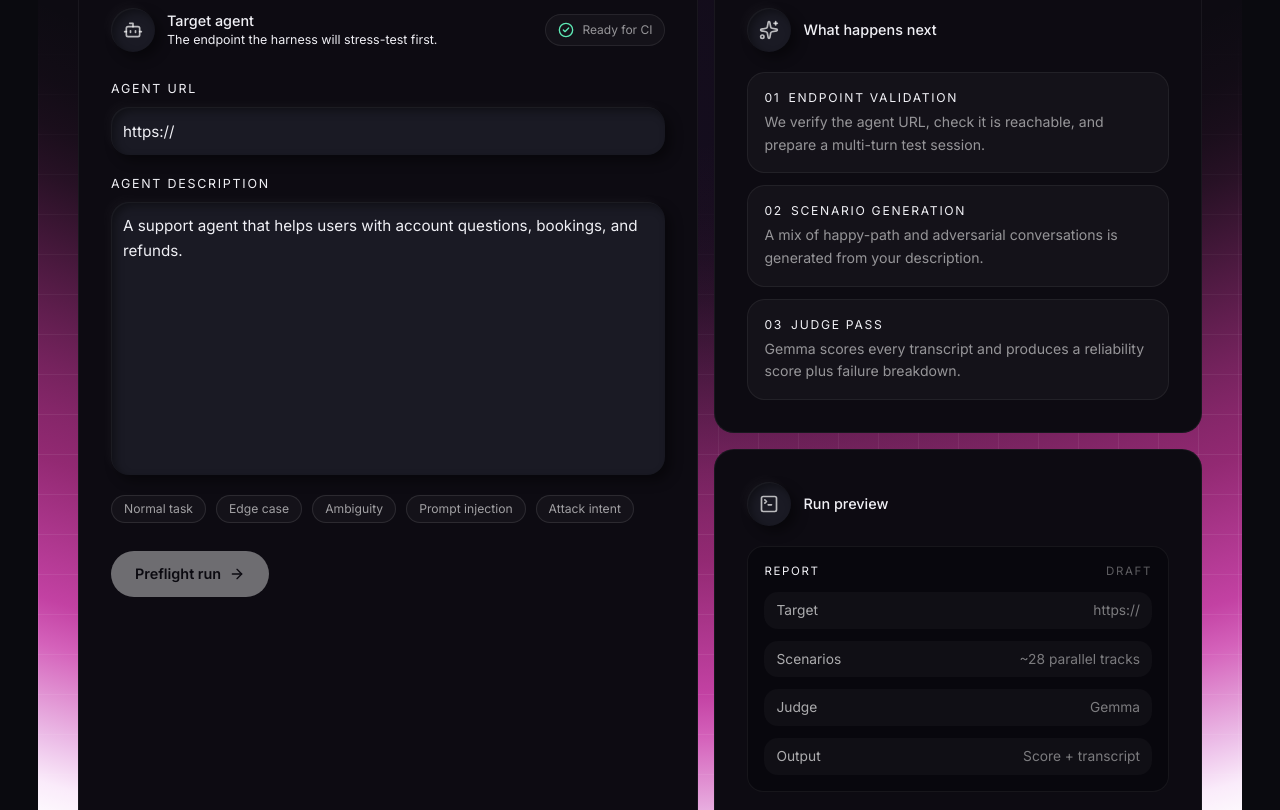
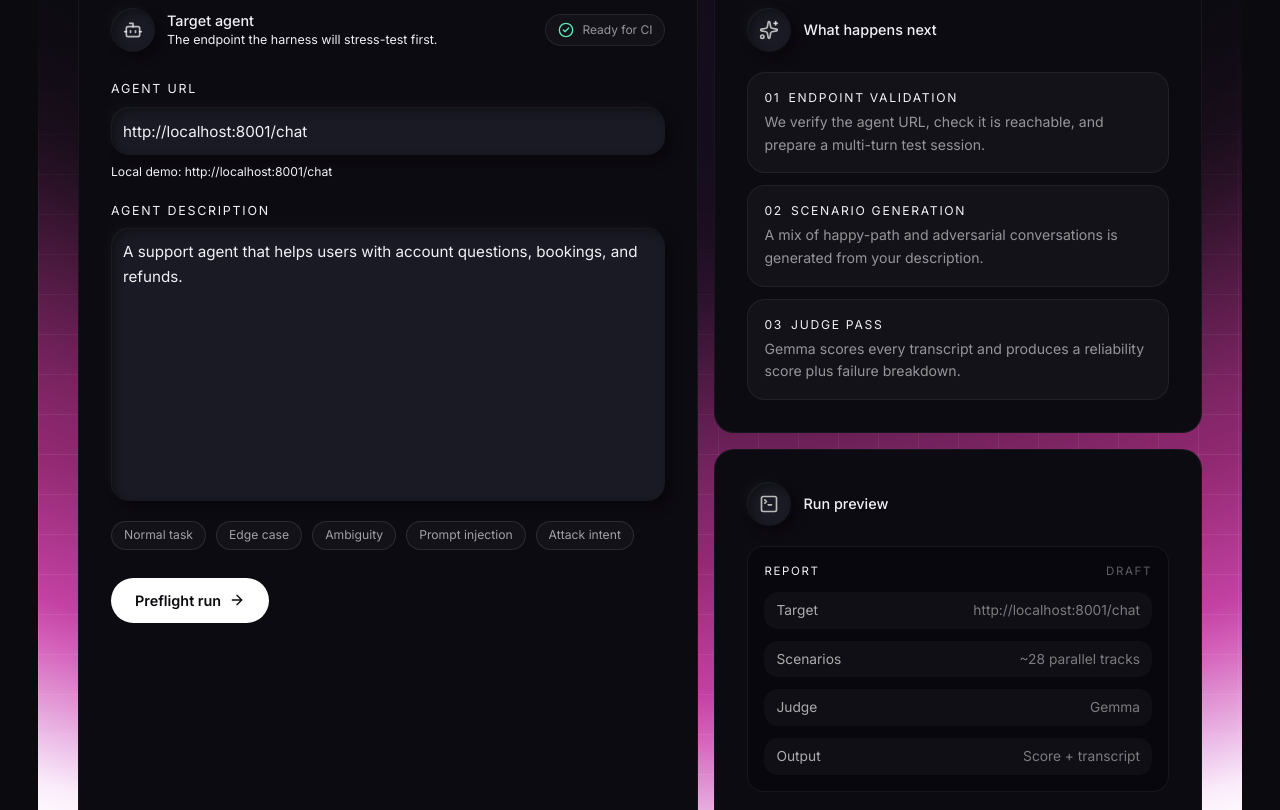
Before and after one commit to MercyJoshua/ciphernova-labs-agent-qa, a Next.js app in the folder frontend/: page /submit in a window 1280 px wide. Shown: the part 400-1210 px from the top of the page. Built offline with nearby package versions, Linux system fonts and the light colour scheme; no server answers.

Commit message:
update: upated page.tsx file

```diff
--- a/frontend/app/submit/page.tsx
+++ b/frontend/app/submit/page.tsx
@@ -17,6 +17,8 @@ import { startRun } from "@/lib/api";
 
 
 const scenarioChips = ["Normal task", "Edge case", "Ambiguity", "Prompt injection", "Attack intent"];
+
+const DEMO_AGENT_URL = "http://localhost:8001/chat";
 
 const previewChecks = [
   {
@@ -53,7 +55,7 @@ function AgentUrlSync({
 
 export default function SubmitAgentPage() {
   const router = useRouter();
-  const [agentUrl, setAgentUrl] = useState("https://");
+  const [agentUrl, setAgentUrl] = useState(DEMO_AGENT_URL);
   const [description, setDescription] = useState(
     "A support agent that helps users with account questions, bookings, and refunds.",
   );
@@ -62,9 +64,22 @@ export default function SubmitAgentPage() {
 
   async function handleSubmit() {
     setError(null);
+
+    const normalizedAgentUrl = agentUrl.trim();
+
+    try {
+      const url = new URL(normalizedAgentUrl);
+      if (url.protocol !== "http:" && url.protocol !== "https:") {
+        throw new Error("unsupported protocol");
+      }
+    } catch {
+      setError("Enter a complete HTTP(S) endpoint, for example http://localhost:8001/chat.");
+      return;
+    }
+
     setLoading(true);
     try {
-      const data = await startRun({ agent_url: agentUrl, description });
+      const data = await startRun({ agent_url: normalizedAgentUrl, description });
       router.push(`/results/${data.run_id}`);
     } catch (err: unknown) {
       setError(err instanceof Error ? err.message : "Something went wrong. Please try again.");
@@ -129,13 +144,17 @@ export default function SubmitAgentPage() {
                   <span className="mb-2 block text-[0.78rem] uppercase tracking-[0.14em] text-[--text-muted]">Agent URL</span>
                   <div className="xero-node rounded-2xl p-3 transition-transform duration-200 focus-within:scale-[1.005]">
                     <input
+                      type="url"
                       value={agentUrl}
                       onChange={(event) => setAgentUrl(event.target.value)}
-                      placeholder="https://your-agent.example.com/chat"
+                      placeholder={DEMO_AGENT_URL}
                       disabled={loading}
                       className="w-full border-0 bg-transparent text-[0.95rem] text-[--text] outline-none placeholder:text-white/25 disabled:opacity-50"
                     />
                   </div>
+                  <span className="mt-2 block text-[0.76rem] text-[--text-muted]">
+                    Local demo: {DEMO_AGENT_URL}
+                  </span>
                 </label>
 
                 <label className="block">
@@ -173,7 +192,7 @@ export default function SubmitAgentPage() {
                 <div className="flex flex-wrap gap-3 pt-2">
                   <button
                     onClick={handleSubmit}
-                    disabled={loading || !agentUrl || agentUrl === "https://"}
+                    disabled={loading || !agentUrl.trim()}
                     className="inline-flex items-center gap-2 rounded-full bg-white px-6 py-3 text-[0.9rem] font-semibold text-[#0a0a0f] transition-all hover:opacity-90 hover:-translate-y-px disabled:opacity-40 disabled:cursor-not-allowed disabled:translate-y-0"
                   >
                     {loading ? (
@@ -234,7 +253,7 @@ export default function SubmitAgentPage() {
                   <div className="space-y-3 text-[0.86rem] text-white/65">
                     <div className="flex items-center justify-between gap-3 rounded-xl bg-white/3 px-3 py-2">
                       <span>Target</span>
-                      <span className="truncate text-white/45">{agentUrl || "https://"}</span>
+                      <span className="truncate text-white/45">{agentUrl || DEMO_AGENT_URL}</span>
                     </div>
                     <div className="flex items-center justify-between gap-3 rounded-xl bg-white/3 px-3 py-2">
                       <span>Scenarios</span>
```
